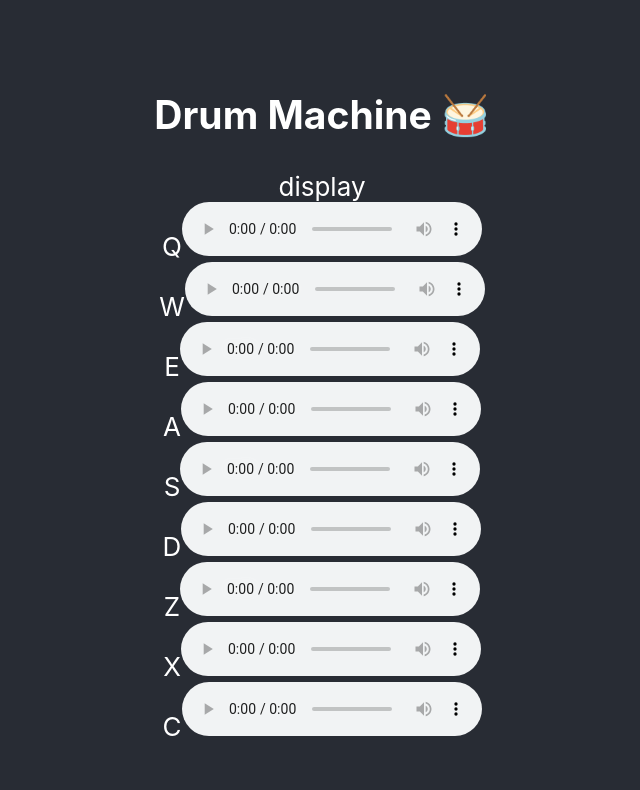
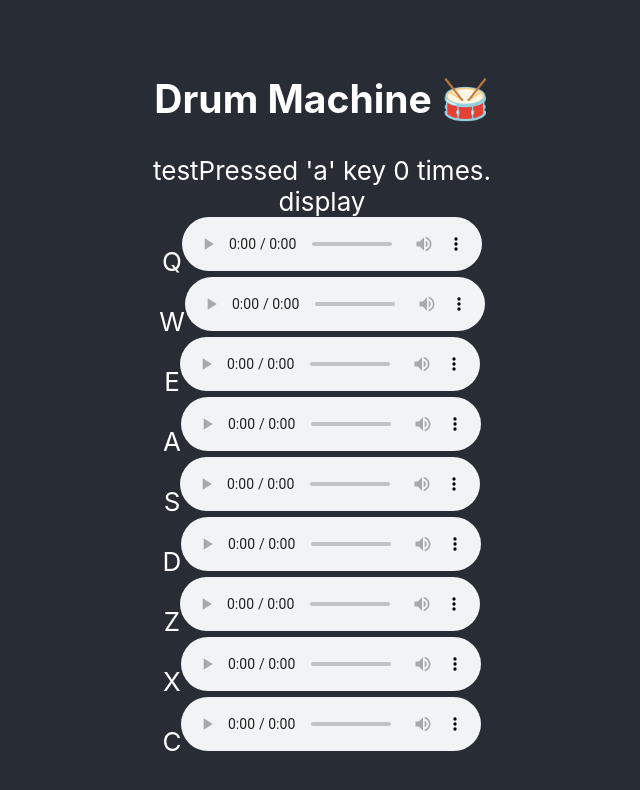
Before and after one commit to tsukashu/Drum-Machine, a React (Vite) app: page / in a window 1280 px wide. Shown: the top 790 px of the page, without its empty margins (318-958 px from the left). Built offline with nearby package versions, Linux system fonts and the light colour scheme.

Commit message:
add react-hotkeys-hook(test)

```diff
--- a/package.json
+++ b/package.json
@@ -9,7 +9,8 @@
   },
   "dependencies": {
     "react": "^18.0.0",
-    "react-dom": "^18.0.0"
+    "react-dom": "^18.0.0",
+    "react-hotkeys-hook": "^3.4.6"
   },
   "devDependencies": {
     "@types/react": "^18.0.0",
--- a/src/App.jsx
+++ b/src/App.jsx
@@ -1,6 +1,26 @@
 import { useState } from 'react';
 import logo from './logo.svg';
 import './App.css';
+
+import { useHotkeys } from 'react-hotkeys-hook';
+
+const DEBUG = 0;
+
+// Debug code for get keydown event and keycode.
+if (DEBUG === 1) {
+  document.addEventListener('keydown', function (event) {
+    console.log(`Key:${event.key} with keycode ${event.code} has been pressed`);
+  });
+}
+//end
+
+const UseHotkeysTest = () => {
+  const [count, setCount] = useState(0);
+
+  useHotkeys('a', () => setCount((count) => count + 1));
+
+  return <span>Pressed 'a' key {count} times.</span>;
+};
 
 function App() {
   const [count, setCount] = useState(0);
@@ -9,6 +29,11 @@ function App() {
     <div className='App App-header'>
       <div className='App-container' id='drum-machine'>
         <h2>Drum Machine 🥁</h2>
+        <div>
+          test
+          <UseHotkeysTest />
+        </div>
+
         <div id='display'>display</div>
         <div className='drum-pad' id='audio1'>
           Q
```
Also changed, not shown: 1 other file (tests, documents, lock files or other folders).
